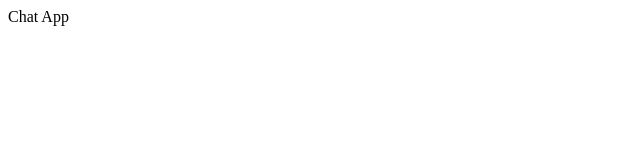
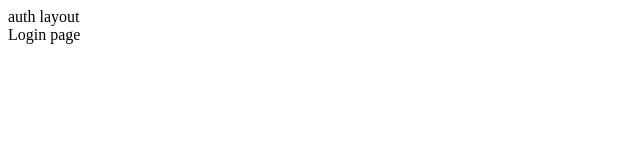
Before and after one commit to yaroslav-emelyanov/chat, a React (Create React App) app: page /login in a window 1280 px wide. Shown: the top 160 px of the page, without its empty margins (0-640 px from the left). Built offline with nearby package versions, Linux system fonts and the light colour scheme.

Commit message:
added base structure

```diff
--- a/package.json
+++ b/package.json
@@ -16,6 +16,7 @@
     "effector-react": "^22.0.4",
     "react": "^17.0.2",
     "react-dom": "^17.0.2",
+    "react-router-dom": "^5.3.0",
     "react-scripts": "4.0.3",
     "typescript": "^4.1.2"
   },
@@ -42,5 +43,8 @@
       "last 1 firefox version",
       "last 1 safari version"
     ]
+  },
+  "devDependencies": {
+    "@types/react-router-dom": "^5.3.1"
   }
 }
--- a/src/App.tsx
+++ b/src/App.tsx
@@ -1,7 +1,13 @@
 import React from "react";
+import { BrowserRouter } from "react-router-dom";
+import RouterView from "./router-view";
 
 function App() {
-  return <div className="App">Chat App</div>;
+  return (
+    <BrowserRouter>
+      <RouterView />
+    </BrowserRouter>
+  );
 }
 
 export default App;
--- /dev/null
+++ b/src/layout/auth.layout.tsx
@@ -0,0 +1,12 @@
+import React from "react";
+
+const AuthLayout: React.FC = ({ children }) => {
+  return (
+    <div>
+      <div>auth layout</div>
+      {children}
+    </div>
+  );
+};
+
+export default AuthLayout;
--- /dev/null
+++ b/src/layout/main.layout.tsx
@@ -0,0 +1,12 @@
+import React from "react";
+
+const MainLayout: React.FC = ({ children }) => {
+  return (
+    <div>
+      <div>MainLayout</div>
+      {children}
+    </div>
+  );
+};
+
+export default MainLayout;
--- /dev/null
+++ b/src/pages/login/index.tsx
@@ -0,0 +1,7 @@
+import React from "react";
+
+const LoginPage = () => {
+  return <div>Login page</div>;
+};
+
+export default LoginPage;
--- /dev/null
+++ b/src/pages/main/index.tsx
@@ -0,0 +1,7 @@
+import React from "react";
+
+const MainPage = () => {
+  return <div>Main Page</div>;
+};
+
+export default MainPage;
--- /dev/null
+++ b/src/router-view/index.tsx
@@ -0,0 +1,46 @@
+import React from "react";
+import { Route, Switch, Redirect } from "react-router-dom";
+
+import AuthLayout from "../layout/auth.layout";
+import MainLayout from "../layout/main.layout";
+import { RouterPaths } from "../utils/constants";
+
+import { privateRoutes, publicRoutes } from "./routes";
+
+const RouterView = () => {
+  const isAuthorized = false;
+
+  if (isAuthorized) {
+    return (
+      <MainLayout>
+        <Switch>
+          {privateRoutes.map((item) => (
+            <Route
+              {...item}
+              key={Array.isArray(item.path) ? item.path.join("") : item.path}
+              exact
+            />
+          ))}
+          <Redirect to={RouterPaths.MAIN} />
+        </Switch>
+      </MainLayout>
+    );
+  }
+
+  return (
+    <AuthLayout>
+      <Switch>
+        {publicRoutes.map((item) => (
+          <Route
+            {...item}
+            key={Array.isArray(item.path) ? item.path.join("") : item.path}
+            exact
+          />
+        ))}
+        <Redirect to={RouterPaths.LOGIN} />
+      </Switch>
+    </AuthLayout>
+  );
+};
+
+export default RouterView;
--- /dev/null
+++ b/src/router-view/routes.ts
@@ -0,0 +1,24 @@
+import { RouteProps } from "react-router-dom";
+
+import LoginPage from "../pages/login";
+import MainPage from "../pages/main";
+
+import { RouterPaths } from "../utils/constants";
+
+interface Route extends RouteProps {
+  path: RouterPaths | RouterPaths[];
+}
+
+export const publicRoutes: Array<Route> = [
+  {
+    path: RouterPaths.LOGIN,
+    component: LoginPage,
+  },
+];
+
+export const privateRoutes: Array<Route> = [
+  {
+    path: RouterPaths.MAIN,
+    component: MainPage,
+  },
+];
--- /dev/null
+++ b/src/utils/constants.ts
@@ -0,0 +1,4 @@
+export enum RouterPaths {
+  LOGIN = "/login",
+  MAIN = "/",
+}
```
Also changed, not shown: 2 other files (tests, documents, lock files or other folders).
